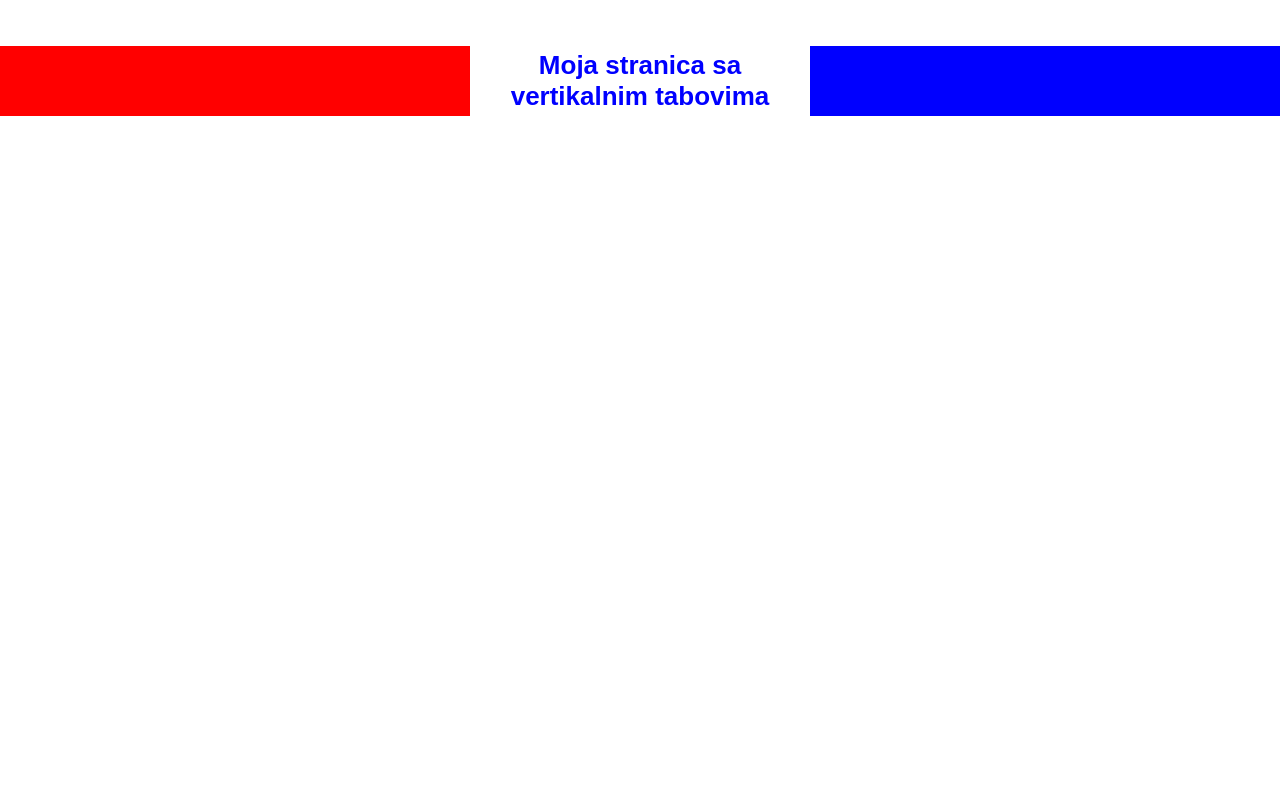
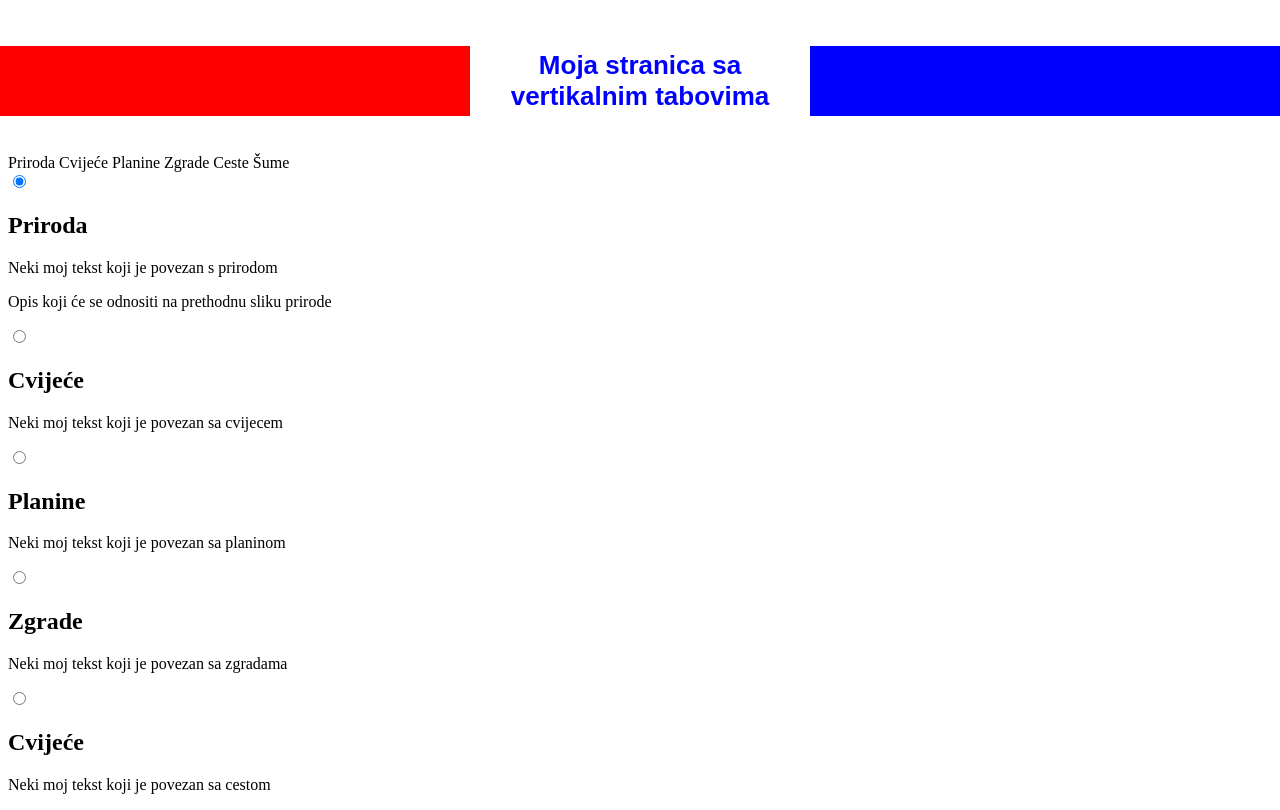
Before and after one commit to natasa288/css, a plain HTML site: page menu.html in a window 1280 px wide. Shown: the top 810 px of the page. Drawn offline with Linux system fonts and the light colour scheme.

Commit message:
Add files via upload

```diff
--- a/menu.html
+++ b/menu.html
@@ -2,7 +2,7 @@
 <html>
     <head>
         <title>Moja stranica</title>
-        <link rel="stylesheet" href="css/style.css">
+        <link rel="stylesheet" href="./style.css">
     </head>
     <body>
         <header class="Header">
@@ -10,5 +10,46 @@
                 <h1 class="full-width-header">Moja stranica sa vertikalnim tabovima</h1>
             </div>
         </header>
+        <div class="content">
+     <section class="tabs-container">
+         <label for="tab1">Priroda</label>
+         <label for="tab2">Cvijeće</label>
+         <label for="tab3">Planine</label>
+         <label for="tab4">Zgrade</label>
+         <label for="tab5">Ceste</label>
+         <label for="tab6">Šume</label>
+     </section>
+
+     <input name="tab" id="tab1" type="radio" checked />
+     <section class="tab-content">
+         <h2>Priroda</h2>
+         <p>Neki moj tekst koji je povezan s prirodom</p>
+          <p>Opis koji će se odnositi na prethodnu sliku prirode</p>
+     </section>
+
+     <input name="tab" id="tab2" type="radio" />
+     <section class="tab-content">
+         <h2>Cvijeće</h2>
+         <p>Neki moj tekst koji je povezan sa cvijecem</p>
+     </section>
+
+     <input name="tab" id="tab3" type="radio" />
+     <section class="tab-content">
+         <h2>Planine</h2>
+         <p>Neki moj tekst koji je povezan sa planinom</p>
+     </section>
+
+     <input name="tab" id="tab4" type="radio" />
+     <section class="tab-content">
+         <h2>Zgrade</h2>
+         <p>Neki moj tekst koji je povezan sa zgradama</p>
+     </section>
+
+     <input name="tab" id="tab5" type="radio" />
+     <section class="tab-content">
+         <h2>Cvijeće</h2>
+         <p>Neki moj tekst koji je povezan sa cestom</p>
+     </section>
+    </div>
     </body>
 </html>
```
